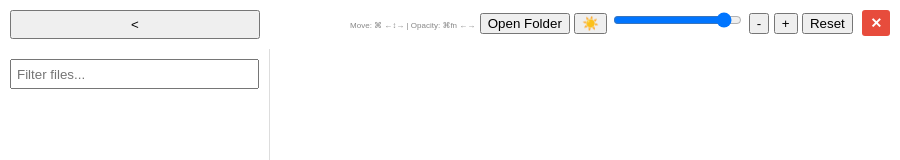
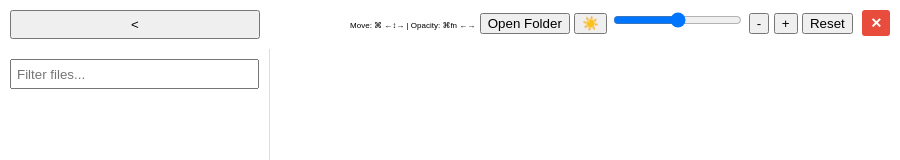
Before and after one commit to ronnythedev/md-viewer, an Electron app: page index.html in a window 900 px wide. Shown: the top 160 px of the page. Drawn offline with Linux system fonts and the light colour scheme; no server answers.

Commit message:
feat: opacity in 50% by default

```diff
--- a/index.html
+++ b/index.html
@@ -120,7 +120,6 @@
 
     #moveInstructions {
       font-size: 8px;
-      color: #888;
     }
 
     #closeApp:hover {
@@ -141,7 +140,7 @@
     <span id="moveInstructions">Move: ⌘ ←↕→ | Opacity: ⌘fn ←→</span>
     <button id="openFolder">Open Folder</button>
     <button id="toggleTheme" title="Switch Theme">☀️</button>
-    <input type="range" id="opacitySlider" min="0.01" max="1" step="0.1" value="0.9">
+    <input type="range" id="opacitySlider" min="0.01" max="1" step="0.1" value="0.5">
     <button id="zoomOut" title="Zoom Out">-</button>
     <button id="zoomIn" title="Zoom In">+</button>
     <button id="resetZoom" title="Reset Zoom">Reset</button>
```
